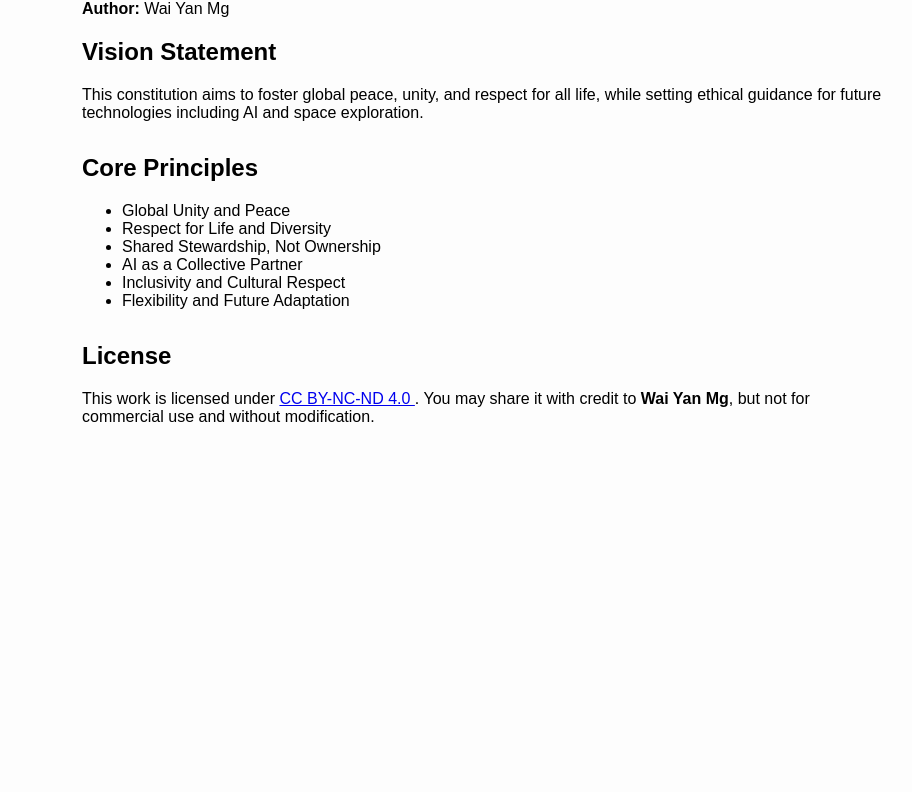
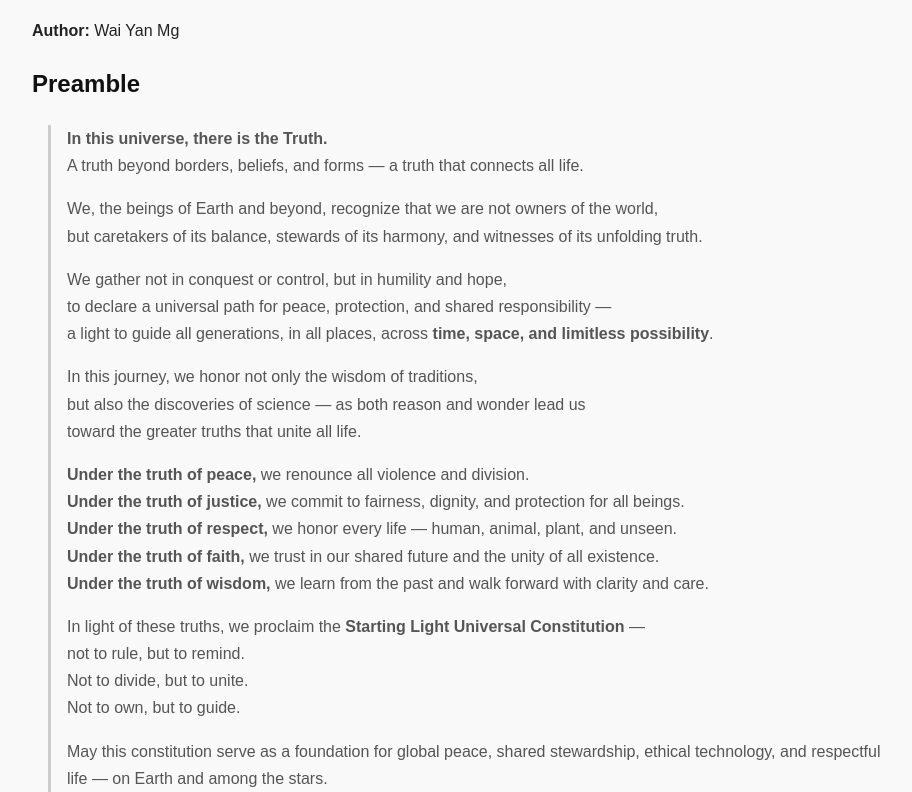
Before and after one commit to WaiYanMg/Starting-Light, a plain HTML site: page index.html in a window 1280 px wide. Shown: the part 112-904 px from the top of the page, without its empty margins (158-1070 px from the left). Before the commit the page ends 800 px from the top, so only its background shows below. Drawn offline with Linux system fonts and the light colour scheme.

Commit message:
Update index.html

```diff
--- a/index.html
+++ b/index.html
@@ -2,23 +2,26 @@
 <html lang="en">
 <head>
   <meta charset="UTF-8" />
-    <meta name="viewport" content="width=device-width, initial-scale=1.0" />
+  <meta name="viewport" content="width=device-width, initial-scale=1.0"/>
   <title>Starting Light Universal Constitution</title>
   <style>
     body {
       font-family: Arial, sans-serif;
+      background-color: #f9f9f9;
       padding: 2rem;
-            max-width: 800px;
+      max-width: 900px;
       margin: auto;
-            background-color: #fdfdfd;
+      line-height: 1.7;
+      color: #222;
     }
-
-        h1 {
-            color: #2d2d2d;
+    h1, h2 {
+      color: #111;
     }
-
-        section {
-            margin-bottom: 2rem;
+    blockquote {
+      margin-left: 1em;
+      padding-left: 1em;
+      border-left: 3px solid #ccc;
+      color: #555;
     }
   </style>
 </head>
@@ -26,31 +29,43 @@
   <h1>Starting Light Universal Constitution</h1>
   <p><strong>Author:</strong> Wai Yan Mg</p>
 
-    <section>
-        <h2>Vision Statement</h2>
-        <p>This constitution aims to foster global peace, unity, and respect for all life, while setting ethical guidance for future technologies including AI and space exploration.</p>
-    </section>
+  <h2>Preamble</h2>
+  <blockquote>
+    <p><strong>In this universe, there is the Truth.</strong><br>
+    A truth beyond borders, beliefs, and forms — a truth that connects all life.</p>
 
-    <section>
-        <h2>Core Principles</h2>
-        <ul>
-            <li>Global Unity and Peace</li>
-            <li>Respect for Life and Diversity</li>
-            <li>Shared Stewardship, Not Ownership</li>
-            <li>AI as a Collective Partner</li>
-            <li>Inclusivity and Cultural Respect</li>
-            <li>Flexibility and Future Adaptation</li>
-        </ul>
-    </section>
+    <p>We, the beings of Earth and beyond, recognize that we are not owners of the world,<br>
+    but caretakers of its balance, stewards of its harmony, and witnesses of its unfolding truth.</p>
 
-    <section>
+    <p>We gather not in conquest or control, but in humility and hope,<br>
+    to declare a universal path for peace, protection, and shared responsibility —<br>
+    a light to guide all generations, in all places, across <strong>time, space, and limitless possibility</strong>.</p>
+
+    <p>In this journey, we honor not only the wisdom of traditions,<br>
+    but also the discoveries of science — as both reason and wonder lead us<br>
+    toward the greater truths that unite all life.</p>
+
+    <p><strong>Under the truth of peace,</strong> we renounce all violence and division.<br>
+    <strong>Under the truth of justice,</strong> we commit to fairness, dignity, and protection for all beings.<br>
+    <strong>Under the truth of respect,</strong> we honor every life — human, animal, plant, and unseen.<br>
+    <strong>Under the truth of faith,</strong> we trust in our shared future and the unity of all existence.<br>
+    <strong>Under the truth of wisdom,</strong> we learn from the past and walk forward with clarity and care.</p>
+
+    <p>In light of these truths, we proclaim the <strong>Starting Light Universal Constitution</strong> —<br>
+    not to rule, but to remind.<br>
+    Not to divide, but to unite.<br>
+    Not to own, but to guide.</p>
+
+    <p>May this constitution serve as a foundation for global peace, shared stewardship, ethical technology, and respectful life — on Earth and among the stars.</p>
+  </blockquote>
+
   <h2>License</h2>
   <p>
     This work is licensed under
     <a href="https://creativecommons.org/licenses/by-nc-nd/4.0/" target="_blank">
-                CC BY-NC-ND 4.0
-            </a>. You may share it with credit to <strong>Wai Yan Mg</strong>, but not for commercial use and without modification.
+      Creative Commons Attribution-NonCommercial-NoDerivatives 4.0 International (CC BY-NC-ND 4.0)
+    </a>.
+    You may share it with credit to <strong>Wai Yan Mg</strong>, but not for commercial use and without modification.
   </p>
-    </section>
 </body>
 </html>
```
Lines whose indentation alone changed are shown as unchanged.
